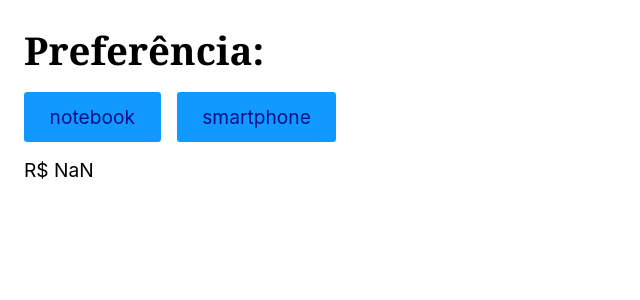
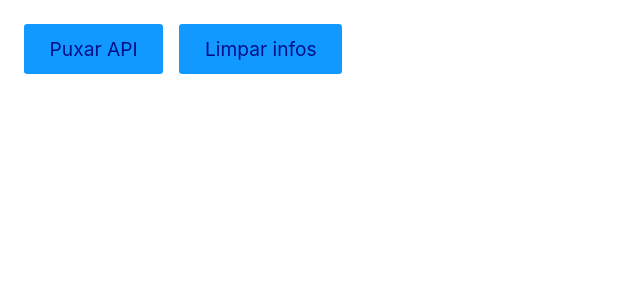
Before and after one commit to augustopiatto/Origamid-React, a React (Vite) app: page / in a window 1280 px wide. Shown: the top 300 px of the page, without its empty margins (0-640 px from the left). Built offline with nearby package versions, Linux system fonts and the light colour scheme; the HTML template or start-up script is replaced by a standard one.

Commit message:
exercicio aula 5 modulo 3

```diff
--- a/src/App.jsx
+++ b/src/App.jsx
@@ -1,52 +1,12 @@
 import React from 'react';
+import { GlobalStorage } from './GlobalStorage.jsx';
 import Produto from './Produto.jsx';
 
 const App = () => {
-  const [produto, setProduto] = React.useState({});
-  const [carregando, setCarregando] = React.useState(false);
-
-  React.useEffect(() => {
-    const preferencia = window.localStorage.getItem('produto');
-    if (preferencia) {
-      fetchApi(preferencia);
-    }
-  }, []);
-
-  React.useEffect(() => {
-    if (produto.nome) {
-      window.localStorage.setItem('produto', produto.nome);
-    }
-  }, [produto]);
-
-  async function fetchApi(nomeProduto) {
-    setCarregando(true);
-    const response = await fetch(
-      `https://ranekapi.origamid.dev/json/api/produto/${nomeProduto}`,
-    );
-    const responseJson = await response.json();
-    setTimeout(() => {
-      setCarregando(false);
-      setProduto(responseJson);
-    }, 1000);
-  }
-
   return (
-    <div>
-      <h1>Preferência: {produto.nome && produto.nome}</h1>
-      <button
-        onClick={() => fetchApi('notebook')}
-        style={{ marginRight: '16px' }}
-      >
-        notebook
-      </button>
-      <button
-        onClick={() => fetchApi('smartphone')}
-        style={{ marginRight: '16px' }}
-      >
-        smartphone
-      </button>
-      {carregando ? <p>Carregando...</p> : <Produto produto={produto} />}
-    </div>
+    <GlobalStorage>
+      <Produto />
+    </GlobalStorage>
   );
 };
 
--- /dev/null
+++ b/src/GlobalStorage.jsx
@@ -0,0 +1,21 @@
+import React from 'react';
+
+export const GlobalContext = React.createContext();
+
+export const GlobalStorage = ({ children }) => {
+  const [produto, setProduto] = React.useState({});
+
+  const fetchApi = () => {
+    return fetch('https://ranekapi.origamid.dev/json/api/produto/smartphone')
+      .then((response) => response.json())
+      .then((json) => setProduto(json));
+  };
+  const cleanApi = () => {
+    setProduto({});
+  };
+  return (
+    <GlobalContext.Provider value={{ cleanApi, fetchApi, produto }}>
+      {children}
+    </GlobalContext.Provider>
+  );
+};
--- a/src/Produto.jsx
+++ b/src/Produto.jsx
@@ -1,6 +1,9 @@
-import Rearct from 'react';
+import React from 'react';
+import { GlobalContext } from './GlobalStorage';
 
-const Produto = ({ produto }) => {
+const Produto = () => {
+  const { cleanApi, fetchApi, produto } = React.useContext(GlobalContext);
+
   function real(value) {
     const formattingOptions = {
       style: 'currency',
@@ -13,14 +16,20 @@
 
   return (
     <div>
+      <button onClick={fetchApi} style={{ marginRight: '16px' }}>
+        Puxar API
+      </button>
+      <button onClick={cleanApi}>Limpar infos</button>
+      {!!Object.keys(produto).length && (
+        <div>
           <h1>{produto.nome}</h1>
           <p>{real(produto.preco)}</p>
-      {!!Object.keys(produto).length && (
           <img
             src={produto.fotos[0].src}
             alt={produto.fotos[0].titulo}
             key={produto.fotos[0].src}
           />
+        </div>
       )}
     </div>
   );
```
Lines whose indentation alone changed are shown as unchanged.
